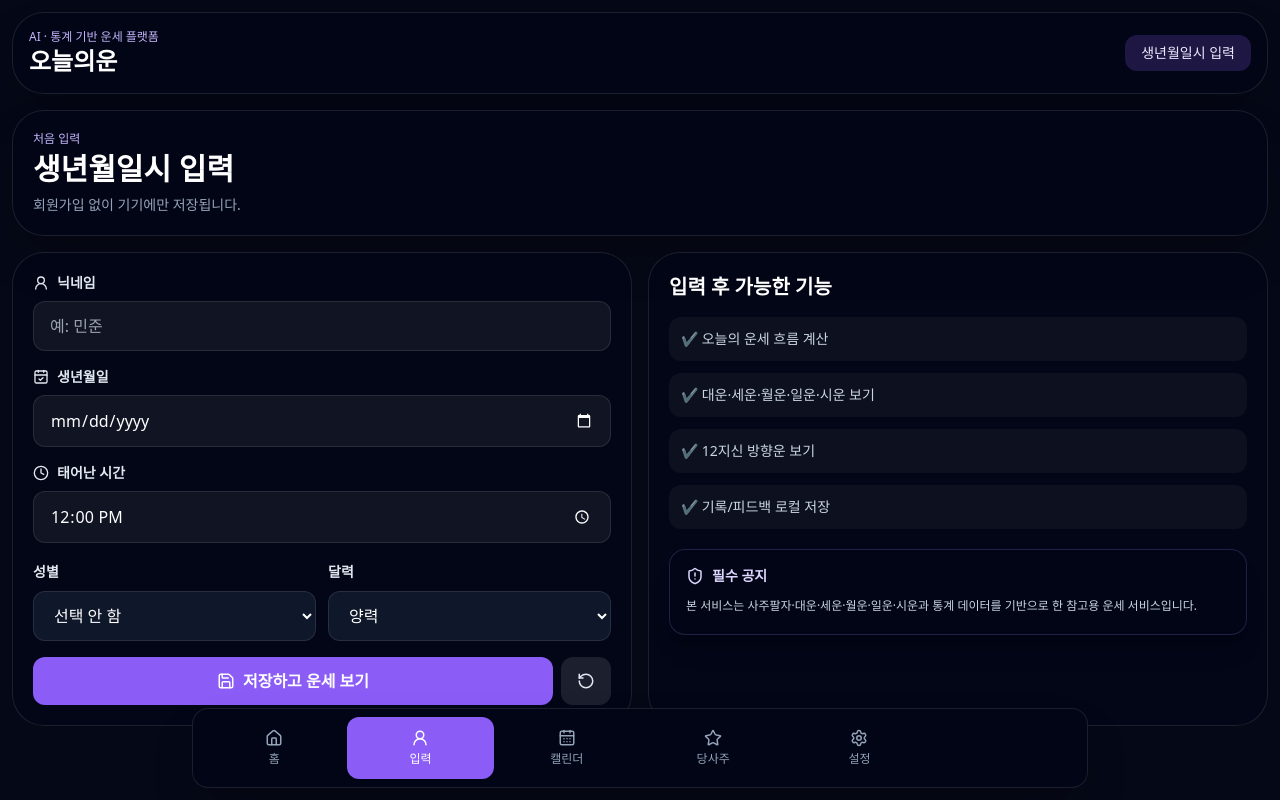
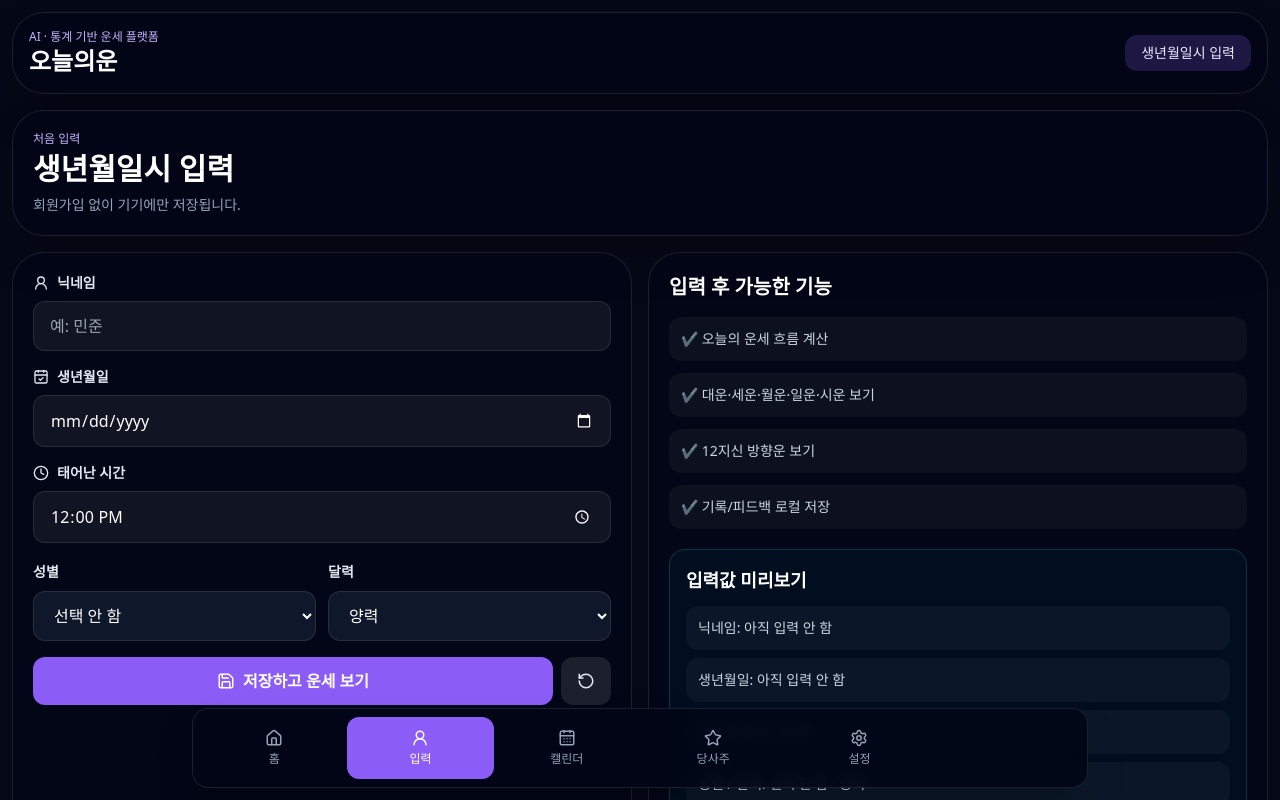
Before and after one commit to biophilia28-png/fortune-flow-app, a React (Vite) app: page / in a window 1280 px wide. Both pictures are taken after a click on the button "생년월일시 입력". Shown: the top 800 px of the page. Built offline with nearby package versions, Linux system fonts and the light colour scheme; the HTML template or start-up script is replaced by a standard one.

Commit message:
Update App.jsx

```diff
--- a/src/App.jsx
+++ b/src/App.jsx
@@ -478,6 +478,73 @@ function ProfileForm({ profile, setProfile }) {
               ✔ 기록/피드백 로컬 저장
             </div>
           </div>
+
+          <div className="mt-5 rounded-2xl border border-cyan-400/20 bg-cyan-500/5 p-4">
+  <h3 className="text-lg font-black text-white">
+    입력값 미리보기
+  </h3>
+
+  <div className="mt-3 grid gap-2 text-sm text-slate-300">
+    <div className="rounded-xl bg-white/[0.04] p-3">
+      닉네임: {temp.nickname || "아직 입력 안 함"}
+    </div>
+
+    <div className="rounded-xl bg-white/[0.04] p-3">
+      생년월일: {temp.birthDate || "아직 입력 안 함"}
+    </div>
+
+    <div className="rounded-xl bg-white/[0.04] p-3">
+      태어난 시간: {temp.birthTime || "12:00"}
+    </div>
+
+    <div className="rounded-xl bg-white/[0.04] p-3">
+      성별 / 달력: {temp.gender} · {temp.calendarType}
+    </div>
+  </div>
+</div>
+
+<div className="mt-4 rounded-2xl border border-violet-400/20 bg-violet-500/5 p-4">
+  <h3 className="text-lg font-black text-white">
+    입력 후 분석되는 항목
+  </h3>
+
+  <div className="mt-3 grid gap-2 text-sm text-slate-300 md:grid-cols-2">
+    <div className="rounded-xl bg-white/[0.04] p-3">
+      ✔ 오늘의 종합운
+    </div>
+
+    <div className="rounded-xl bg-white/[0.04] p-3">
+      ✔ 재물운·인연운
+    </div>
+
+    <div className="rounded-xl bg-white/[0.04] p-3">
+      ✔ 당사주·토정비결
+    </div>
+
+    <div className="rounded-xl bg-white/[0.04] p-3">
+      ✔ 삼재·귀인·살
+    </div>
+
+    <div className="rounded-xl bg-white/[0.04] p-3">
+      ✔ 월별 흐름
+    </div>
+
+    <div className="rounded-xl bg-white/[0.04] p-3">
+      ✔ 방향운·이동운
+    </div>
+  </div>
+</div>
+
+<div className="mt-4 rounded-2xl border border-yellow-400/20 bg-yellow-500/5 p-4">
+  <h3 className="text-lg font-black text-white">
+    입력 안내
+  </h3>
+
+  <p className="mt-2 text-sm leading-6 text-slate-300">
+    태어난 시간을 모르면 기본값 12:00으로 입력해도 됩니다.
+    다만 시간이 정확할수록 시주와 방향운 해석이 더 자연스럽게 계산됩니다.
+  </p>
+</div>
 
           <div className="mt-5">
             <NoticeBox />
```
